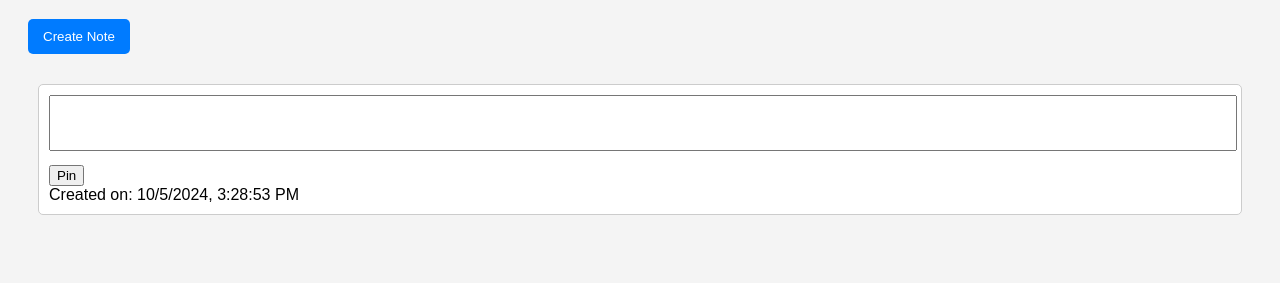
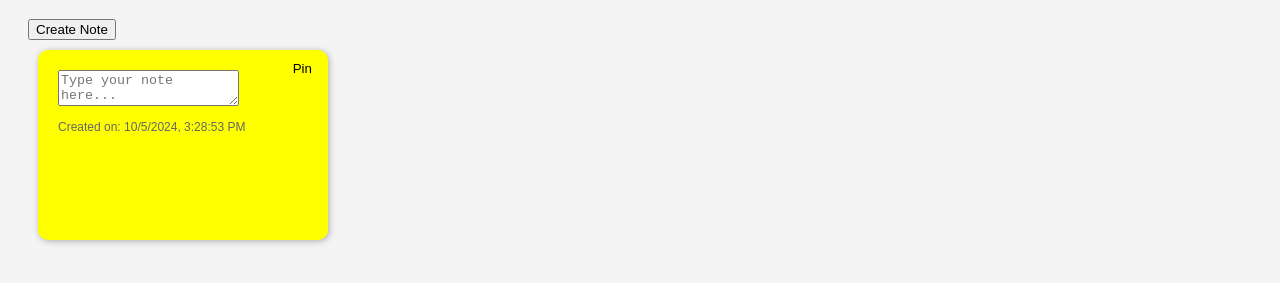
Before and after one commit to shiju760/sticky-notes, a plain HTML site: page index.html in a window 1280 px wide. Both pictures are taken after a click on the button "Create Note". Shown: the part 89-372 px from the top of the page. Drawn offline with Linux system fonts and the light colour scheme.

Commit message:
Update index.html

```diff
--- a/index.html
+++ b/index.html
@@ -11,48 +11,56 @@
             padding: 20px;
         }
 
-        .note {
-            border: 1px solid #ccc;
-            padding: 10px;
+        .sticky-note {
+            position: relative;
+            width: 250px;
+            height: 150px;
+            background-color: yellow;
+            border-radius: 10px;
+            box-shadow: 2px 2px 10px gray;
+            padding: 20px;
             margin: 10px;
-            border-radius: 5px;
-            background-color: white;
-            transition: background-color 0.5s;
+            animation: flash 1s linear infinite;
+            overflow: hidden; /* Hide overflow */
         }
 
-        .pulsate {
-            animation: pulsate 1s infinite;
+        .sticky-note input[type="text"] {
+            width: calc(100% - 40px);
+            height: calc(100% - 60px);
+            border: none;
+            outline: none;
+            font-size: 18px;
+            padding: 10px;
+            box-sizing: border-box;
+            margin-bottom: 10px;
+            resize: none; /* Disable resize */
         }
 
-        @keyframes pulsate {
-            0% { transform: scale(1); }
-            50% { transform: scale(1.05); }
-            100% { transform: scale(1); }
+        .timestamp {
+            font-size: 12px;
+            color: #666;
+            margin-top: 10px;
         }
 
-        .pinned {
-            border: 2px solid blue; /* Example styling for pinned notes */
-        }
-
-        .create-note-btn {
-            margin-bottom: 20px;
-            padding: 10px 15px;
-            background-color: #007BFF;
-            color: white;
+        .pin-btn {
+            position: absolute;
+            top: 10px;
+            right: 10px;
+            background-color: transparent;
             border: none;
-            border-radius: 5px;
             cursor: pointer;
         }
 
-        .create-note-btn:hover {
-            background-color: #0056b3;
-        }
-
-        textarea {
-            width: 100%;
-            height: 50px;
-            resize: none;
-            margin-bottom: 10px;
+        @keyframes flash {
+            0% {
+                box-shadow: 2px 2px 10px gray;
+            }
+            50% {
+                box-shadow: none;
+            }
+            100% {
+                box-shadow: 2px 2px 10px gray;
+            }
         }
     </style>
 </head>
@@ -65,9 +73,10 @@
         // Function to create notes
         function createNote() {
             const noteContainer = document.createElement('div');
-            noteContainer.className = 'note';
+            noteContainer.className = 'sticky-note';
 
             const textarea = document.createElement('textarea');
+            textarea.placeholder = 'Type your note here...';
             noteContainer.appendChild(textarea);
 
             // Create a button for pinning
@@ -78,11 +87,10 @@
 
             // Create a div for displaying the timestamp
             const timestamp = document.createElement('div');
-            noteContainer.appendChild(timestamp);
-
-            // Get the current date and time
+            timestamp.className = 'timestamp';
             const date = new Date();
             timestamp.textContent = `Created on: ${date.toLocaleString()}`;
+            noteContainer.appendChild(timestamp);
 
             document.body.appendChild(noteContainer);
 
@@ -119,10 +127,11 @@
             const notes = JSON.parse(localStorage.getItem('notes')) || [];
             notes.forEach(note => {
                 const noteContainer = document.createElement('div');
-                noteContainer.className = 'note';
+                noteContainer.className = 'sticky-note';
 
                 const textarea = document.createElement('textarea');
                 textarea.value = note.text; // Restore note text
+                textarea.placeholder = 'Type your note here...';
                 noteContainer.appendChild(textarea);
 
                 const pinButton = document.createElement('button');
@@ -130,8 +139,8 @@
                 pinButton.className = 'pin-btn';
                 noteContainer.appendChild(pinButton);
 
-                // Create a div for displaying the timestamp
                 const timestamp = document.createElement('div');
+                timestamp.className = 'timestamp';
                 timestamp.textContent = `Created on: ${note.timestamp}`; // Restore note timestamp
                 noteContainer.appendChild(timestamp);
 
```
